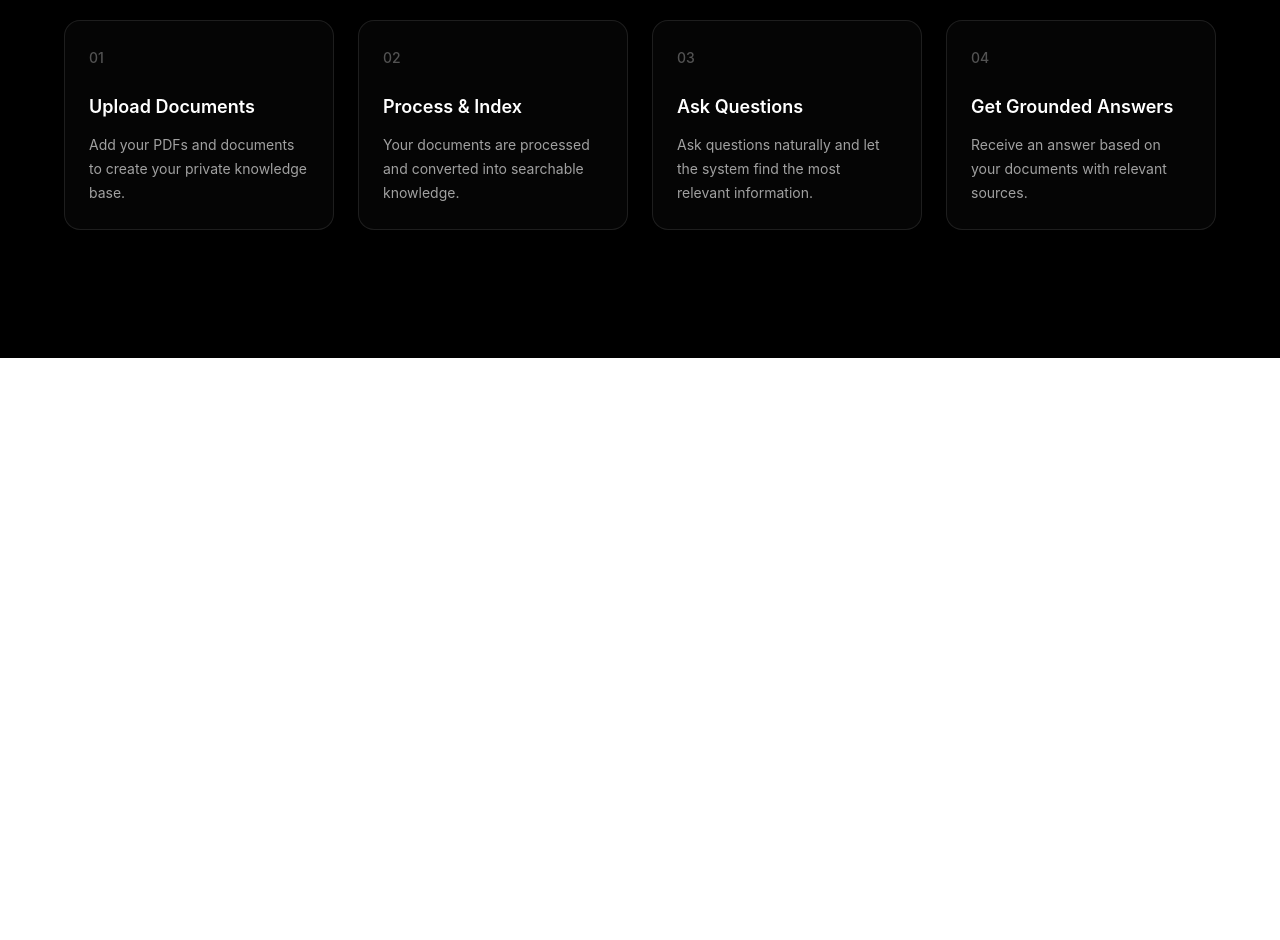
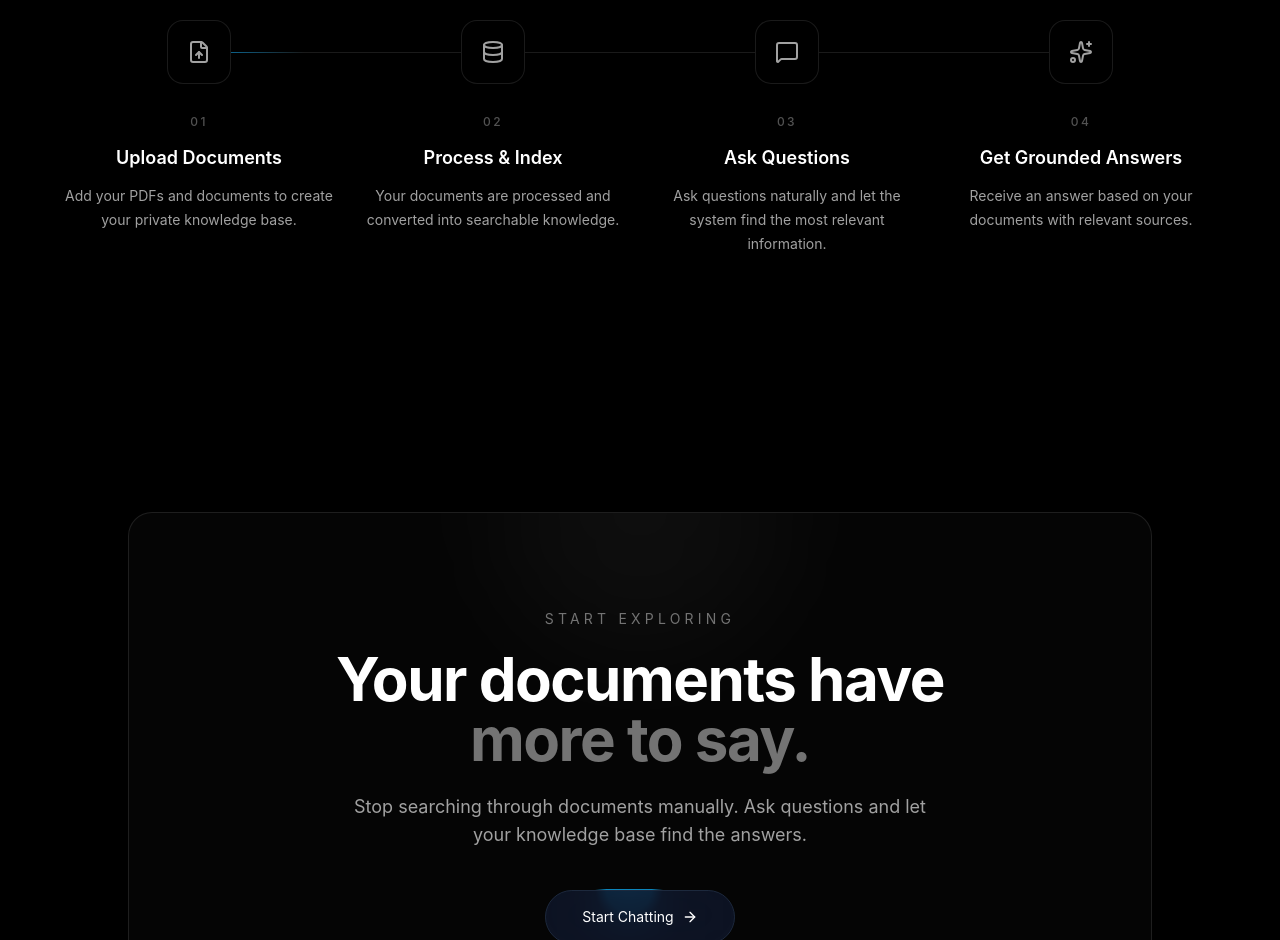
Before and after one commit to HimanshuSingh36/rag-ai-knowledge-base, a Next.js app: page / in a window 1280 px wide. Shown: the part 1860-2800 px from the top of the page. Before the commit the page ends 2218 px from the top, so only its background shows below. Built offline with nearby package versions, Linux system fonts and the light colour scheme.

Commit message:
Added footer, cta and enhanced how it works

```diff
--- a/app/page.tsx
+++ b/app/page.tsx
@@ -1,8 +1,11 @@
+
 import Navbar from "@/components/navbar";
 import { Button } from "@/components/moving-border";
 import { Spotlight } from "@/components/spotlight";
 import Features from "@/components/features";
 import HowItWorks from "@/components/how-it-works";
+import CTA from "@/components/cta";
+import Footer from "@/components/footer";
 
 export default function Home() {
   return (
@@ -41,6 +44,8 @@
       {/* FEATURES SECTION */}
       <Features />
       <HowItWorks/>
+      <CTA/>
+      <Footer/>
     </main>
   );
 }
--- /dev/null
+++ b/components/cta.tsx
@@ -0,0 +1,54 @@
+"use client";
+
+import { ArrowRight } from "lucide-react";
+import { motion } from "motion/react";
+import { Button } from "@/components/moving-border";
+
+export default function CTA() {
+  return (
+    <section className="relative z-10 px-6 py-24 md:py-32">
+      <div className="relative mx-auto max-w-5xl overflow-hidden rounded-3xl border border-white/10 bg-white/[0.02]">
+        {/* Subtle background */}
+        <div className="pointer-events-none absolute inset-0">
+          <div className="absolute left-1/2 top-0 h-72 w-72 -translate-x-1/2 -translate-y-1/2 rounded-full bg-white/[0.04] blur-3xl" />
+        </div>
+
+        <div className="relative px-6 py-20 text-center md:px-12 md:py-24">
+          <motion.div
+            initial={{ opacity: 0, y: 12 }}
+            whileInView={{ opacity: 1, y: 0 }}
+            viewport={{ once: true }}
+            transition={{ duration: 0.5 }}
+          >
+            <p className="text-sm uppercase tracking-[0.3em] text-neutral-500">
+              Start exploring
+            </p>
+
+            <h2 className="mx-auto mt-5 max-w-3xl text-4xl font-bold tracking-tight md:text-5xl lg:text-6xl">
+              Your documents have
+              <span className="block text-neutral-500">
+                more to say.
+              </span>
+            </h2>
+
+            <p className="mx-auto mt-6 max-w-xl text-base leading-7 text-neutral-400 md:text-lg">
+              Stop searching through documents manually.
+              Ask questions and let your knowledge base find
+              the answers.
+            </p>
+
+            <div className="mt-10 flex justify-center">
+              <Button
+                containerClassName="h-14 w-48"
+                className="gap-2"
+              >
+                Start Chatting
+                <ArrowRight className="h-4 w-4" />
+              </Button>
+            </div>
+          </motion.div>
+        </div>
+      </div>
+    </section>
+  );
+}
--- /dev/null
+++ b/components/footer.tsx
@@ -0,0 +1,106 @@
+"use client";
+import Link from "next/link";
+
+const productLinks = [
+  { label: "Features", href: "#features" },
+  { label: "How It Works", href: "#how-it-works" },
+  { label: "Start Chatting", href: "/chat" },
+];
+
+const resourceLinks = [
+  { label: "Documentation", href: "#" },
+  {
+    label: "GitHub",
+    href: "https://github.com/HimanshuSingh36/rag-ai-knowledge-base",
+  },
+];
+
+export default function Footer() {
+  return (
+    <footer className="relative z-10 border-t border-white/[0.08]">
+      <div className="mx-auto max-w-6xl px-6 py-16 md:py-20">
+        <div className="grid gap-12 md:grid-cols-2 lg:grid-cols-4">
+          {/* Brand */}
+          <div className="lg:col-span-2">
+            <Link
+              href="/"
+              className="text-lg font-semibold tracking-tight text-white"
+            >
+              AI Knowledge Base
+            </Link>
+
+            <p className="mt-4 max-w-sm text-sm leading-6 text-neutral-500">
+              Turn your documents into an intelligent knowledge base. Ask
+              questions and get answers grounded in your own information.
+            </p>
+
+            <div className="mt-6 flex items-center gap-3">
+              <a
+                href="https://github.com/HimanshuSingh36/rag-ai-knowledge-base"
+                target="_blank"
+                rel="noopener noreferrer"
+                className="flex h-9 items-center rounded-lg border border-white/10 px-3 text-xs text-neutral-500 transition hover:border-white/20 hover:bg-white/[0.04] hover:text-white"
+              >
+                GitHub
+              </a>
+
+              <a
+                href="#"
+                className="flex h-9 items-center rounded-lg border border-white/10 px-3 text-xs text-neutral-500 transition hover:border-white/20 hover:bg-white/[0.04] hover:text-white"
+              >
+                LinkedIn
+              </a>
+            </div>
+          </div>
+
+          {/* Product */}
+          <div>
+            <h3 className="text-sm font-medium text-white">Product</h3>
+
+            <ul className="mt-5 space-y-3">
+              {productLinks.map((link) => (
+                <li key={link.label}>
+                  <Link
+                    href={link.href}
+                    className="text-sm text-neutral-500 transition hover:text-white"
+                  >
+                    {link.label}
+                  </Link>
+                </li>
+              ))}
+            </ul>
+          </div>
+
+          {/* Resources */}
+          <div>
+            <h3 className="text-sm font-medium text-white">Resources</h3>
+
+            <ul className="mt-5 space-y-3">
+              {resourceLinks.map((link) => (
+                <li key={link.label}>
+                  <a
+                    href={link.href}
+                    target="_blank"
+                    rel="noopener noreferrer"
+                    className="text-sm text-neutral-500 transition hover:text-white"
+                  >
+                    {link.label}
+                  </a>
+                </li>
+              ))}
+            </ul>
+          </div>
+        </div>
+
+        {/* Bottom */}
+        <div className="mt-16 flex flex-col gap-4 border-t border-white/[0.08] pt-6 text-sm text-neutral-600 md:flex-row md:items-center md:justify-between">
+          <p>
+            © {new Date().getFullYear()} AI Knowledge Base. All rights reserved.
+          </p>
+
+          <p>Built with Next.js</p>
+        </div>
+      </div>
+    </footer>
+  );
+}
--- a/components/how-it-works.tsx
+++ b/components/how-it-works.tsx
@@ -1,33 +1,45 @@
+"use client";
+import { FileUp, Database, MessageSquare, Sparkles } from "lucide-react";
+import { motion } from "motion/react";
+// import { use } from "react";
+
 const steps = [
   {
     number: "01",
     title: "Upload Documents",
     description:
       "Add your PDFs and documents to create your private knowledge base.",
+    icon: FileUp,
   },
   {
     number: "02",
     title: "Process & Index",
     description:
       "Your documents are processed and converted into searchable knowledge.",
+    icon: Database,
   },
   {
     number: "03",
     title: "Ask Questions",
     description:
       "Ask questions naturally and let the system find the most relevant information.",
+    icon: MessageSquare,
   },
   {
     number: "04",
     title: "Get Grounded Answers",
     description:
       "Receive an answer based on your documents with relevant sources.",
+    icon: Sparkles,
   },
 ];
 
 export default function HowItWorks() {
   return (
-    <section id="how-it-works" className="scroll-mt-24 relative z-10 border-t border-white/[0.08] px-6 py-28 md:py-32">
+    <section
+      id="how-it-works"
+      className="scroll-mt-24 relative z-10 border-t border-white/[0.08] px-6 py-28 md:py-32"
+    >
       <div className="mx-auto max-w-6xl">
         {/* Heading */}
         <div className="mx-auto mb-16 max-w-2xl text-center">
@@ -36,36 +48,56 @@
           </p>
 
           <h2 className="mt-4 text-3xl font-bold tracking-tight md:text-4xl lg:text-5xl">
-            From documents to{" "}
-            <span className="text-neutral-500">answers.</span>
+            From documents to <span className="text-neutral-500">answers.</span>
           </h2>
 
           <p className="mt-5 text-neutral-400">
-            A simple workflow that turns your documents into an
-            intelligent knowledge base.
+            A simple workflow that turns your documents into an intelligent
+            knowledge base.
           </p>
         </div>
 
         {/* Steps */}
-        <div className="grid gap-6 md:grid-cols-4">
-          {steps.map((step) => (
-            <div
-              key={step.number}
-              className="group relative rounded-2xl border border-white/10 bg-white/[0.02] p-6 transition duration-300 hover:border-white/20 hover:bg-white/[0.04]"
-            >
-              <span className="text-sm font-medium text-neutral-600">
-                {step.number}
-              </span>
+        <div className="relative grid gap-6 md:grid-cols-4">
+          {/* Connecting line */}
+          <div className="absolute left-[12.5%] right-[12.5%] top-8 hidden h-px overflow-hidden bg-white/10 md:block">
+            <motion.div
+              className="h-full w-1/3 bg-gradient-to-r from-transparent via-sky-500 to-transparent"
+              animate={{
+                x: ["-100%", "400%"],
+              }}
+              transition={{
+                duration: 3,
+                repeat: Infinity,
+                ease: "linear",
+              }}
+            />
+          </div>
+          {steps.map((step) => {
+            const Icon = step.icon;
 
-              <h3 className="mt-6 text-lg font-semibold">
-                {step.title}
-              </h3>
+            return (
+              <div key={step.number} className="group relative">
+                {/* Step number + icon */}
+                <div className="relative z-10 mx-auto flex h-16 w-16 items-center justify-center rounded-2xl border border-white/10 bg-black transition duration-300 group-hover:border-white/30 group-hover:bg-white/[0.05]">
+                  <Icon className="h-6 w-6 text-neutral-400 transition duration-300 group-hover:text-white" />
+                </div>
 
-              <p className="mt-3 text-sm leading-6 text-neutral-400">
-                {step.description}
-              </p>
-            </div>
-          ))}
+                {/* Content */}
+                <div className="mt-6 text-center">
+                  <span className="text-xs font-medium tracking-[0.2em] text-neutral-600">
+                    {step.number}
+                  </span>
+
+                  <h3 className="mt-3 text-lg font-semibold">{step.title}</h3>
+
+                  <p className="mx-auto mt-3 max-w-xs text-sm leading-6 text-neutral-400">
+                    {step.description}
+                  </p>
+                </div>
+              </div>
+            );
+          })}
         </div>
       </div>
     </section>
```
